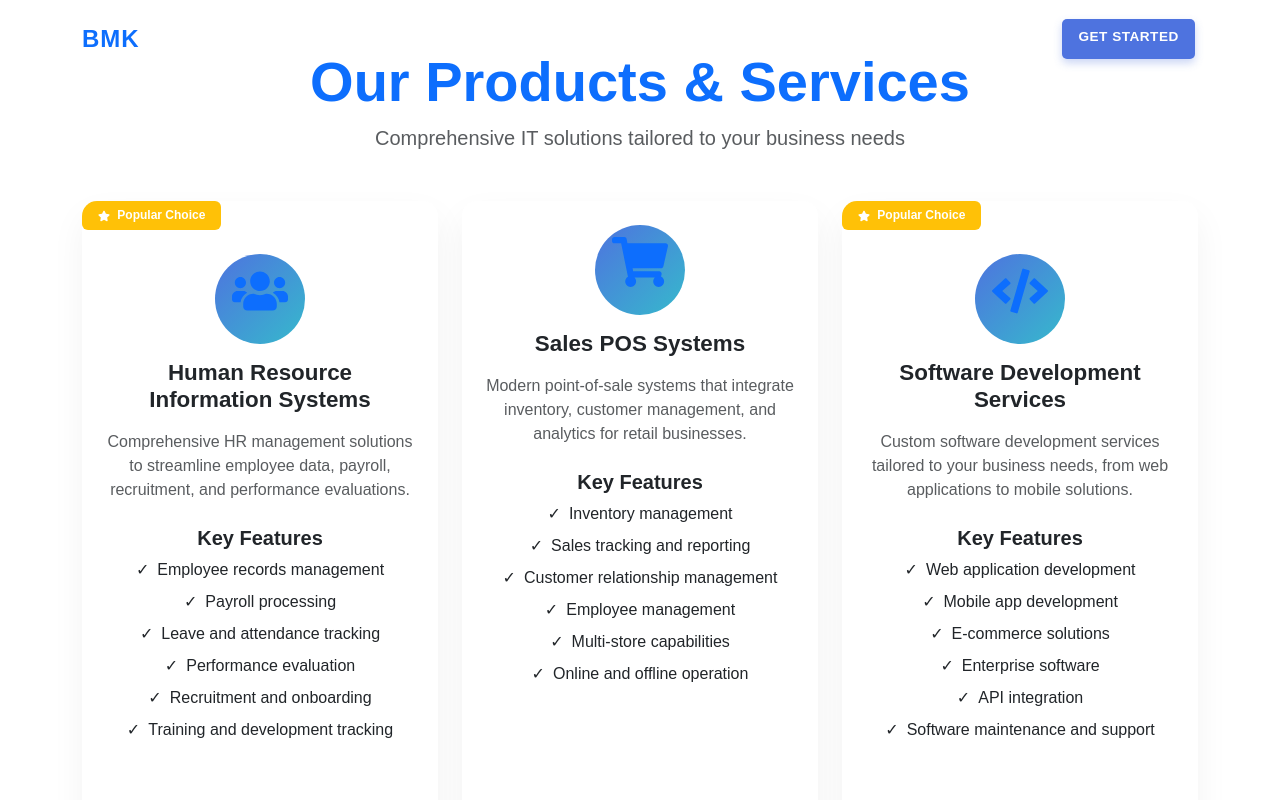
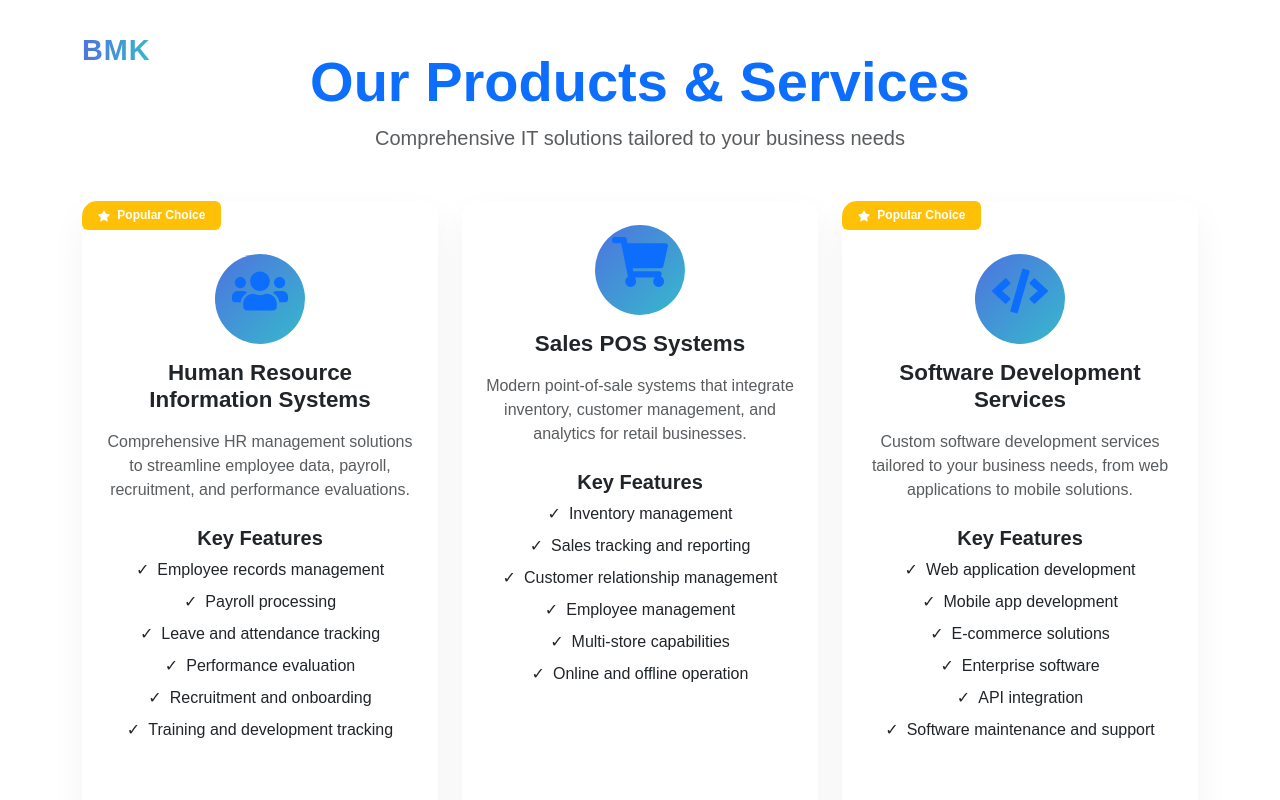
Before and after one commit to prodib01/bmk-systems, a React (Create React App) app: page /products in a window 1280 px wide. Shown: the top 800 px of the page. Built offline with nearby package versions, Linux system fonts and the light colour scheme.

Commit message:
navbar-fixes

```diff
--- a/src/assets/css/style.css
+++ b/src/assets/css/style.css
@@ -149,56 +149,163 @@ h1, h2, h3, h4, h5, h6 {
 
 
 /* Navbar Styles */
-.navbar {
-    transition: all 0.4s ease;
-    padding: 1.2rem 0;
+.navbar-custom {
+    transition: all 0.3s ease;
+    padding: 1.5rem 0;
 }
 
-.navbar.scrolled {
+.navbar-custom.scrolled {
     padding: 0.8rem 0;
+    background-color: rgba(255, 255, 255, 0.98) !important;
+    box-shadow: 0 5px 20px rgba(0, 0, 0, 0.08);
+    backdrop-filter: blur(10px);
 }
 
-.navbar-brand {
+.navbar-custom .brand-logo {
     font-weight: 800;
     letter-spacing: 1px;
+    font-size: 1.8rem;
+    transition: all 0.3s ease;
+}
+
+.navbar-custom.scrolled .brand-logo {
     font-size: 1.6rem;
 }
 
-.nav-link {
+.navbar-custom .nav-link-custom {
     font-weight: 600;
-    padding: 0.5rem 1rem !important;
+    padding: 0.6rem 1.2rem !important;
     margin: 0 0.2rem;
-    border-radius: 5px;
+    border-radius: 8px;
+    transition: all 0.3s ease;
+    position: relative;
+}
+
+.navbar-custom:not(.scrolled) .nav-link-custom {
+    color: rgba(255, 255, 255, 0.9) !important;
+}
+
+.navbar-custom:not(.scrolled) .nav-link-custom:hover,
+.navbar-custom:not(.scrolled) .nav-link-custom.active {
+    color: white !important;
+    background-color: rgba(255, 255, 255, 0.1);
+}
+
+.navbar-custom.scrolled .nav-link-custom {
+    color: var(--gray-700) !important;
+}
+
+.navbar-custom.scrolled .nav-link-custom:hover,
+.navbar-custom.scrolled .nav-link-custom.active {
+    color: var(--primary-color) !important;
+    background-color: rgba(78, 115, 223, 0.08);
+}
+
+.navbar-custom .nav-link-custom.active::after {
+    content: '';
+    position: absolute;
+    bottom: 0;
+    left: 50%;
+    transform: translateX(-50%);
+    width: 30px;
+    height: 3px;
+    background: linear-gradient(90deg, var(--primary-color), var(--info-color));
+    border-radius: 3px;
+}
+
+.navbar-toggler-custom {
+    border: none;
+    padding: 0.5rem;
+    border-radius: 8px;
     transition: all 0.3s ease;
 }
 
-.navbar.bg-transparent .nav-link {
-    color: rgba(255, 255, 255, 0.9);
-}
-
-.navbar.bg-transparent .nav-link:hover {
-    color: white;
+.navbar-custom:not(.scrolled) .navbar-toggler-custom {
     background-color: rgba(255, 255, 255, 0.1);
 }
 
-.navbar.bg-white .nav-link {
-    color: var(--gray-700);
+.navbar-custom.scrolled .navbar-toggler-custom {
+    background-color: rgba(78, 115, 223, 0.1);
 }
 
-.navbar.bg-white .nav-link:hover,
-.navbar.bg-white .nav-link.active {
-    color: var(--primary-color);
-    background-color: rgba(78, 115, 223, 0.05);
+.navbar-toggler-custom:focus {
+    box-shadow: none;
+    outline: none;
 }
 
-.navbar .btn-primary {
-    box-shadow: 0 4px 8px rgba(78, 115, 223, 0.3);
-    transition: all 0.3s ease;
+.navbar-custom .navbar-nav {
+    animation: fadeInDown 0.5s ease forwards;
 }
 
-.navbar .btn-primary:hover {
-    transform: translateY(-2px);
-    box-shadow: 0 6px 12px rgba(78, 115, 223, 0.4);
+.navbar-custom .nav-link-custom,
+.navbar-custom .brand-logo {
+    position: relative;
+    overflow: hidden;
+}
+
+.navbar-custom .nav-link-custom::before {
+    content: "";
+    position: absolute;
+    bottom: 0;
+    left: 10%;
+    width: 0;
+    height: 2px;
+    background: linear-gradient(90deg, var(--primary-color), var(--info-color));
+    transition: width 0.3s ease;
+}
+
+.navbar-custom .nav-link-custom:hover::before {
+    width: 80%;
+}
+
+/* Custom button for navbar */
+.btn-rounded {
+    border-radius: 50px;
+    padding: 0.6rem 1.8rem;
+    font-weight: 600;
+    transition: all 0.3s ease;
+    letter-spacing: 0.5px;
+    text-transform: uppercase;
+    font-size: 0.85rem;
+    text-decoration: none;
+}
+
+.btn-gradient {
+    background: linear-gradient(90deg, var(--primary-color), var(--info-color));
+    border: none;
+    color: white !important;
+    box-shadow: 0 4px 15px rgba(78, 115, 223, 0.3);
+}
+
+.btn-gradient:hover {
+    background: linear-gradient(90deg, var(--info-color), var(--primary-color));
+    transform: translateY(-3px);
+    box-shadow: 0 7px 20px rgba(78, 115, 223, 0.4);
+}
+
+/* Mobile navbar styles */
+@media (max-width: 991.98px) {
+    .navbar-collapse {
+        background-color: white;
+        padding: 1.5rem;
+        border-radius: 15px;
+        box-shadow: 0 10px 30px rgba(0, 0, 0, 0.1);
+        margin-top: 1rem;
+        max-height: calc(100vh - 100px);
+        overflow-y: auto;
+    }
+
+    .navbar-custom:not(.scrolled) .navbar-collapse .nav-link-custom {
+        color: var(--gray-700) !important;
+    }
+
+    .navbar-custom .nav-link-custom {
+        margin: 0.5rem 0;
+    }
+
+    .navbar-custom .nav-link-custom.active::after {
+        width: 40px;
+    }
 }
 
 /* Hero Section */
@@ -608,10 +715,10 @@ h1, h2, h3, h4, h5, h6 {
     animation: fadeInUp 1s ease;
 }
 
-@keyframes fadeInUp {
+@keyframes fadeInDown {
     from {
         opacity: 0;
-        transform: translateY(20px);
+        transform: translateY(-20px);
     }
     to {
         opacity: 1;
--- a/src/components/Navbar.jsx
+++ b/src/components/Navbar.jsx
@@ -4,6 +4,7 @@ import { Link, useLocation } from 'react-router-dom';
 
 const NavigationBar = () => {
     const [isScrolled, setIsScrolled] = useState(false);
+    const [expanded, setExpanded] = useState(false);
     const location = useLocation();
 
     useEffect(() => {
@@ -21,55 +22,70 @@ const NavigationBar = () => {
         };
     }, []);
 
+    // Close navbar when clicking a link in mobile view
+    const handleNavLinkClick = () => {
+        if (expanded) {
+            setExpanded(false);
+        }
+    };
+
     return (
         <Navbar
             expand="lg"
             fixed="top"
-            className={`py-3 ${isScrolled ? 'bg-white shadow' : 'bg-transparent'}`}
+            expanded={expanded}
+            onToggle={(expanded) => setExpanded(expanded)}
+            className={`navbar-custom ${isScrolled ? 'scrolled' : ''}`}
             variant={isScrolled ? 'light' : 'dark'}
         >
             <Container>
-                <Navbar.Brand as={Link} to="/" className="fw-bold fs-4">
-                    <span className="text-primary">BMK</span> Systems
+                <Navbar.Brand as={Link} to="/" className="brand-logo">
+                    <span className="text-gradient">BMK</span> Systems
                 </Navbar.Brand>
-                <Navbar.Toggle aria-controls="basic-navbar-nav" />
+                <Navbar.Toggle aria-controls="basic-navbar-nav" className="navbar-toggler-custom" />
                 <Navbar.Collapse id="basic-navbar-nav">
                     <Nav className="ms-auto">
                         <Nav.Link
                             as={Link}
                             to="/"
-                            className={`mx-2 ${location.pathname === '/' ? 'active' : ''}`}
+                            className={`nav-link-custom ${location.pathname === '/' ? 'active' : ''}`}
+                            onClick={handleNavLinkClick}
                         >
                             Home
                         </Nav.Link>
                         <Nav.Link
                             as={Link}
                             to="/about"
-                            className={`mx-2 ${location.pathname === '/about' ? 'active' : ''}`}
+                            className={`nav-link-custom ${location.pathname === '/about' ? 'active' : ''}`}
+                            onClick={handleNavLinkClick}
                         >
                             About Us
                         </Nav.Link>
                         <Nav.Link
                             as={Link}
                             to="/products"
-                            className={`mx-2 ${location.pathname === '/products' ? 'active' : ''}`}
+                            className={`nav-link-custom ${location.pathname === '/products' ? 'active' : ''}`}
+                            onClick={handleNavLinkClick}
                         >
                             Products
                         </Nav.Link>
                         <Nav.Link
                             as={Link}
                             to="/contact"
-                            className={`mx-2 ${location.pathname === '/contact' ? 'active' : ''}`}
+                            className={`nav-link-custom ${location.pathname === '/contact' ? 'active' : ''}`}
+                            onClick={handleNavLinkClick}
                         >
                             Contact
                         </Nav.Link>
-                        <Nav.Link
-                            as={Link}
-                            to="/contact"
-                            className="ms-2 btn btn-primary text-white px-4"
-                        >
-                            Get Started
-                        </Nav.Link>
+                        <div className="d-flex align-items-center mt-3 mt-lg-0 ms-lg-3">
+                            <Link
+                                to="/contact"
+                                className="btn-gradient btn-rounded"
+                                onClick={handleNavLinkClick}
+                            >
+                                Get Started
+                            </Link>
+                        </div>
                     </Nav>
                 </Navbar.Collapse>
             </Container>
```
